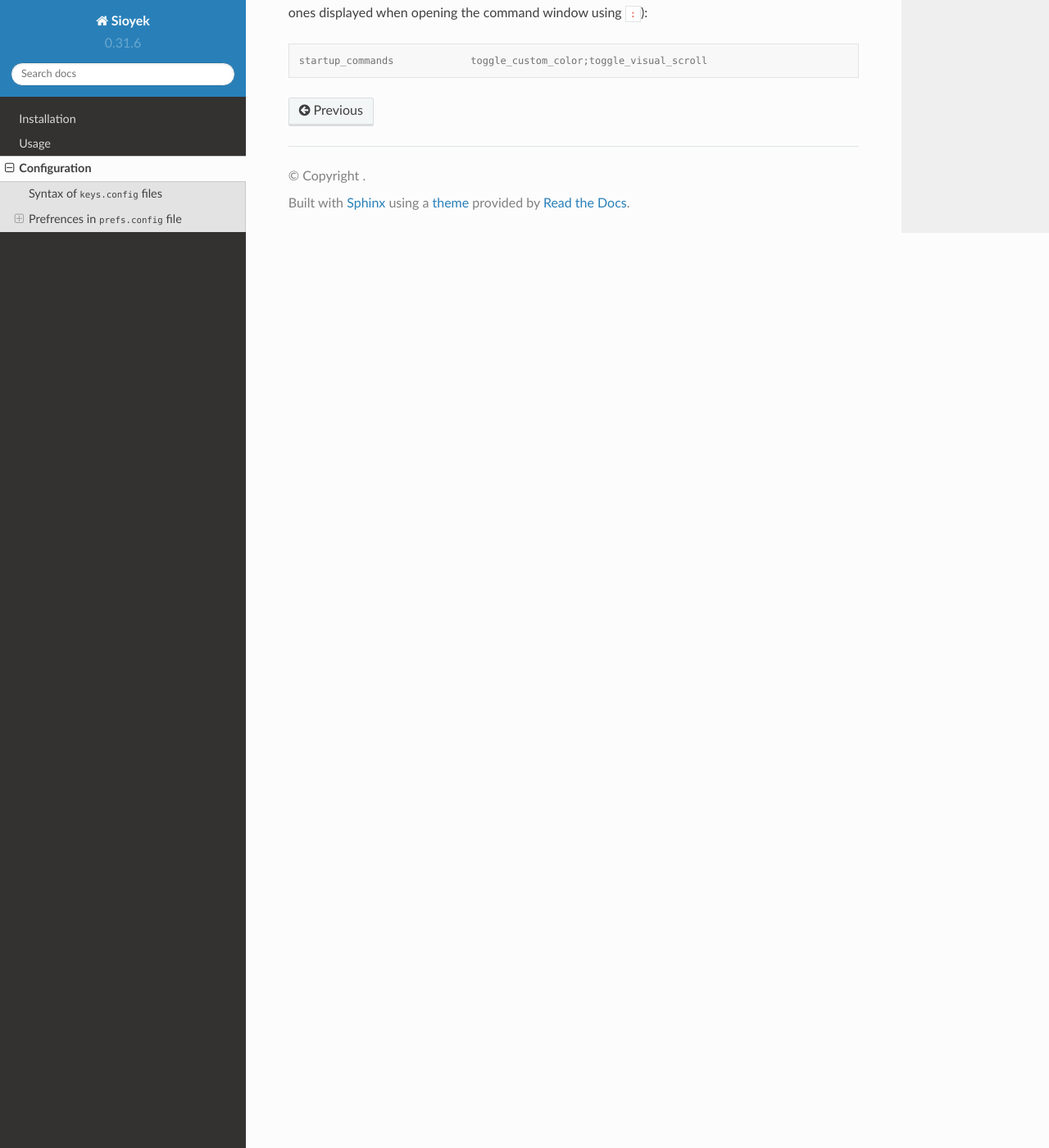
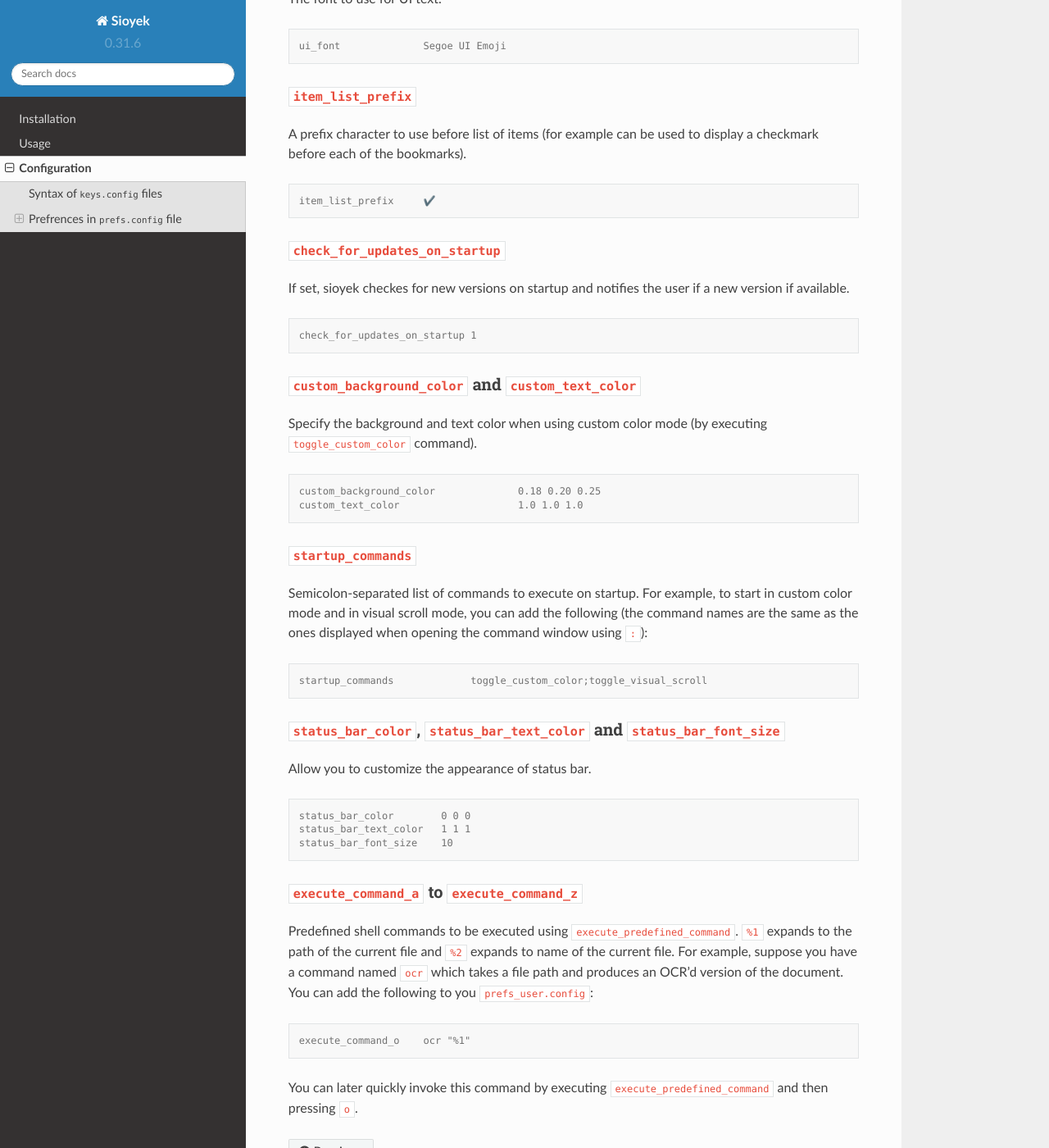
Before and after one commit to ahrm/sioyek-documentation, a Sphinx documentation site: the page built from docs/source/configuration.rst, in a window 1280 px wide and 1400 px high, scrolled down 4767 px. Shown: the whole window at 82% size. Built offline with Sphinx 7.4.7 and the Read the Docs theme 2.0.0, drawn with Linux system fonts in a browser that asks for light colours; some of the changed text lies outside the part shown.

Commit message:
Add new commands and configuration

```diff
--- a/docs/source/configuration.rst
+++ b/docs/source/configuration.rst
@@ -37,7 +37,7 @@ Prefrences in :code:`prefs.config` file
 
 :code:`background_color`
 ^^^^^^^^^^^^^^^^^^^^^^^^
-Specifies the background color of the app (this is different from the background color of PDF page, this color is only shown when the displayed page is smaller than the srceen). The syntax to set colors is:
+Specifies the background color of the app (this is different from the background color of PDF page which is configured using :ref:`customcolor`, this color is only shown when the displayed page is smaller than the srceen). The syntax to set colors is:
 
 .. code-block:: console
 
@@ -185,6 +185,16 @@ If set, we display a checkerboard pattern for unrendered pages (by default we di
 
 Displays an overview of destination when hovering over a link with mouse.
 
+:code:`rerender_overview`
+^^^^^^^^^^^^^^^^^^^^^^^^^
+
+Normally we reuse the rendered page for overview window. This may cause the overview page to be blurry or too sharp if there is a significant difference between the zoom levels of the main window and overview window.
+If :code:`rerender_overview` is set, we rerender overview which solves this issue at the cost of some additional computation.
+
+.. code-block:: console
+
+   rerender_overview		1
+
 :code:`default_dark_mode`
 ^^^^^^^^^^^^^^^^^^^^^^^^^
 
@@ -205,6 +215,36 @@ The path of :code:`shared.db` database file. You can set this path to be in a sy
 
 Size of the UI font.
 
+:code:`ui_font`
+^^^^^^^^^^^^^^^^^^^^^^^^
+
+The font to use for UI text.
+
+.. code-block:: console
+
+   ui_font		Segoe UI Emoji
+
+
+:code:`item_list_prefix`
+^^^^^^^^^^^^^^^^^^^^^^^^
+
+A prefix character to use before list of items (for example can be used to display a checkmark before each of the bookmarks).
+
+.. code-block:: console
+
+   item_list_prefix	✔️
+
+:code:`check_for_updates_on_startup`
+^^^^^^^^^^^^^^^^^^^^^^^^^^^^^^^^^^^^
+
+If set, sioyek checkes for new versions on startup and notifies the user if a new version if available.
+
+.. code-block:: console
+
+   check_for_updates_on_startup	1
+
+.. _customcolor:
+
 :code:`custom_background_color` and :code:`custom_text_color`
 ^^^^^^^^^^^^^^^^^^^^^^^^^^^^^^^^^^^^^^^^^^^^^^^^^^^^^^^^^^^^^
 
@@ -223,3 +263,26 @@ Semicolon-separated list of commands to execute on startup. For example, to star
 .. code-block:: console
 
    startup_commands		toggle_custom_color;toggle_visual_scroll
+
+:code:`status_bar_color`, :code:`status_bar_text_color` and :code:`status_bar_font_size`
+^^^^^^^^^^^^^^^^^^^^^^^^^^^^^^^^^^^^^^^^^^^^^^^^^^^^^^^^^^^^^^^^^^^^^^^^^^^^^^^^^^^^^^^^
+
+Allow you to customize the appearance of status bar.
+
+.. code-block:: console
+
+   status_bar_color        0 0 0
+   status_bar_text_color   1 1 1
+   status_bar_font_size    10
+
+:code:`execute_command_a` to :code:`execute_command_z`
+^^^^^^^^^^^^^^^^^^^^^^^^^^^^^^^^^^^^^^^^^^^^^^^^^^^^^^
+
+Predefined shell commands to be executed using :code:`execute_predefined_command`. :code:`%1` expands to the path of the current file and :code:`%2` expands to name of the current file.
+For example, suppose you have a command named :code:`ocr` which takes a file path and produces an OCR'd version of the document. You can add the following to you :code:`prefs_user.config`:
+
+.. code-block:: console
+
+   execute_command_o	ocr "%1"
+
+You can later quickly invoke this command by executing :code:`execute_predefined_command` and then pressing :code:`o`.
```
Also changed, not shown: docs/source/usage.rst (+11 -4 lines).
